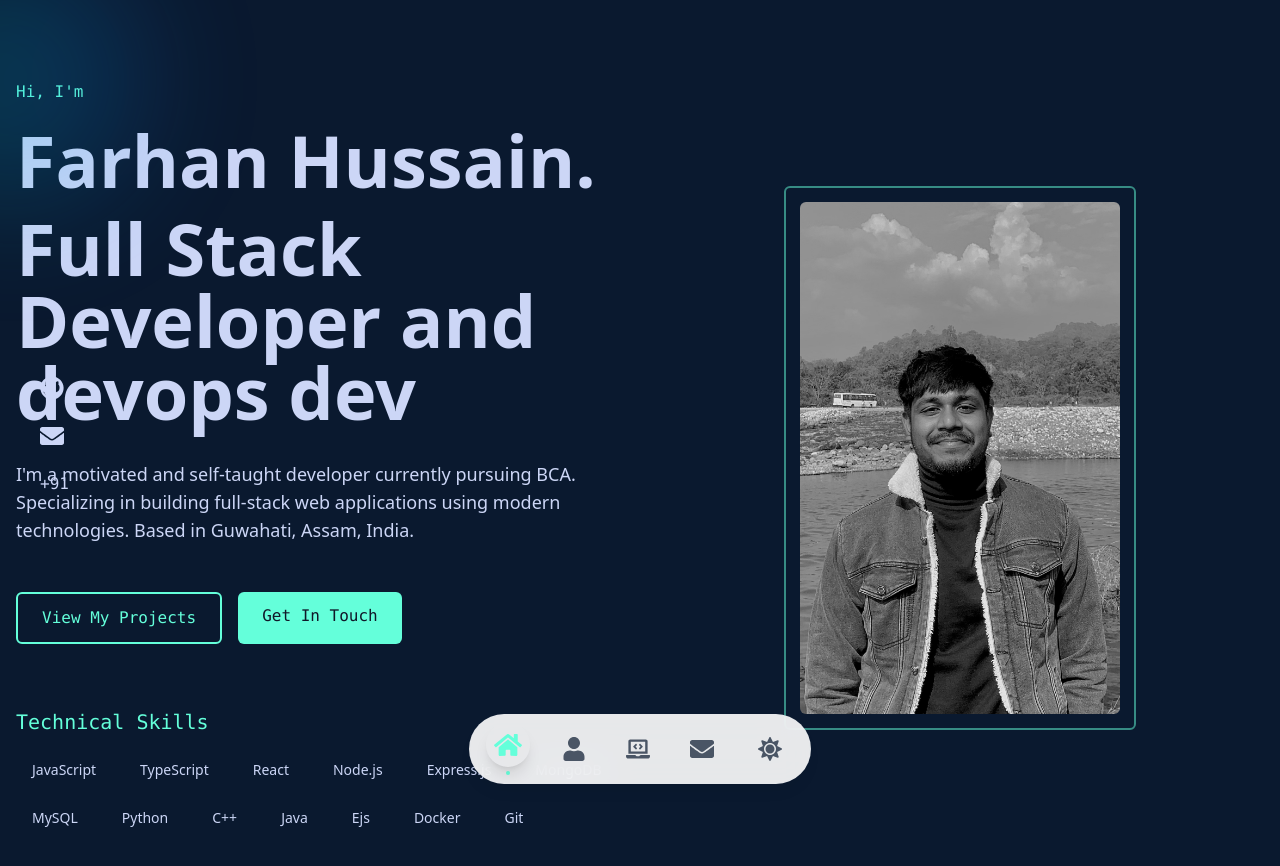
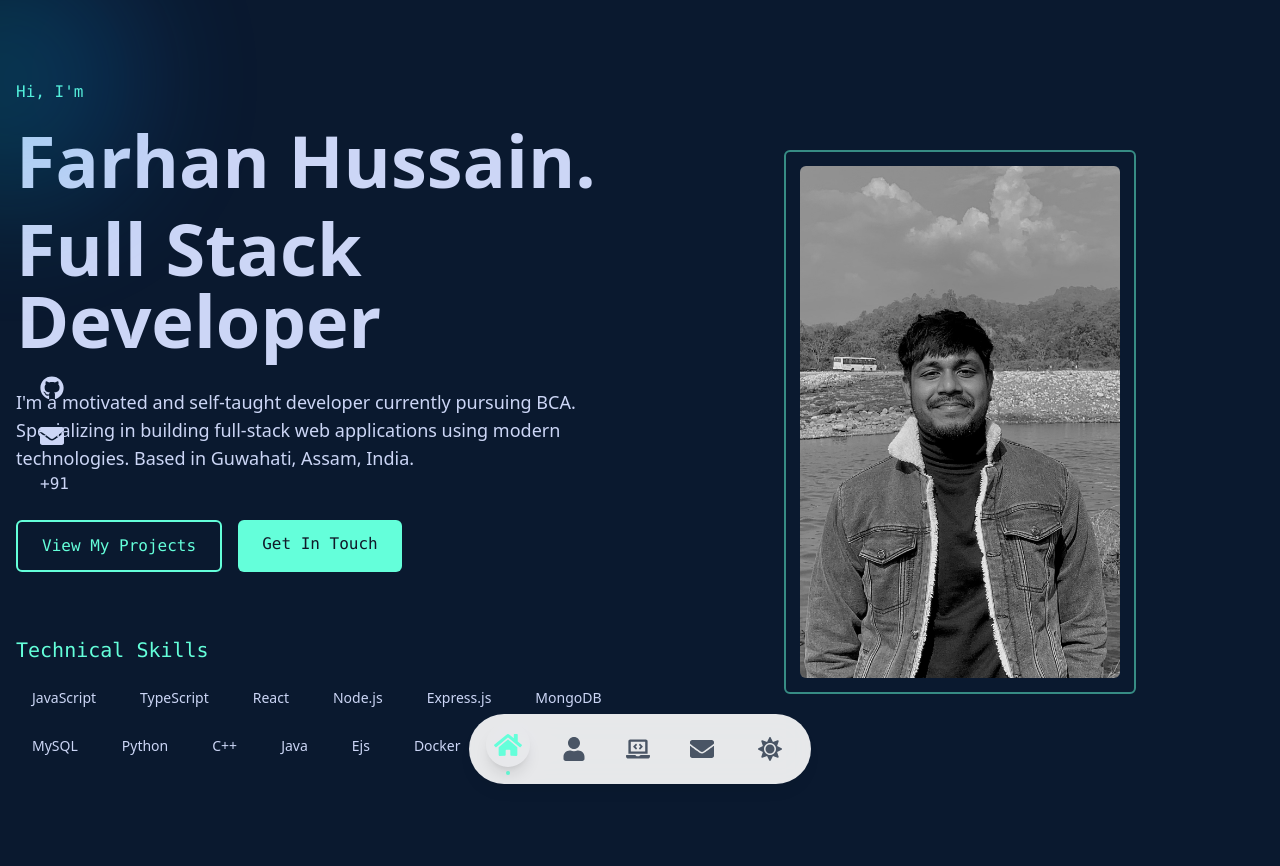
Before and after one commit to farhandotme/portfolio, a React (Vite) app: page / in a window 1280 px wide. Shown: the top 866 px of the page. After the commit the page ends 812 px from the top, so only its background shows below. Built offline with nearby package versions, Linux system fonts and the light colour scheme.

Commit message:
update name

```diff
--- a/src/pages/Home.jsx
+++ b/src/pages/Home.jsx
@@ -95,7 +95,7 @@ const Home = () => {
               Farhan Hussain.
             </h1>
             <h2 className="text-3xl sm:text-7xl font-bold text-text-secondary mb-6 sm:mb-8">
-              Full Stack Developer and devops dev
+              Full Stack Developer
             </h2>
             <p className="text-text-secondary max-w-xl mx-auto md:mx-0 mb-8 sm:mb-12 text-base sm:text-lg">
               I'm a motivated and self-taught developer currently pursuing BCA.
```
